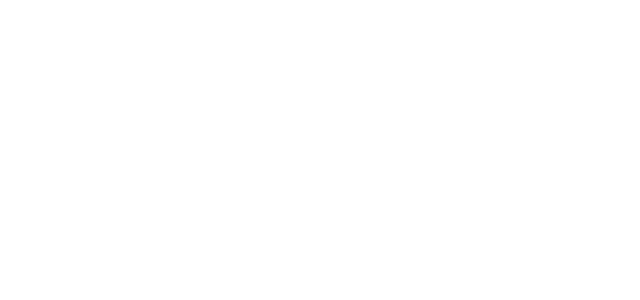
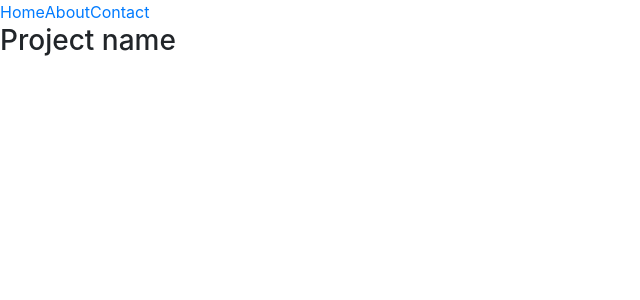
Before and after one commit to emad22/PROFILE, an Angular app: page / in a window 1280 px wide. Shown: the top 300 px of the page, without its empty margins (0-640 px from the left). Built offline with nearby package versions, Linux system fonts and the light colour scheme.

Commit message:
Update NavBar

```diff
--- a/src/app/app.component.html
+++ b/src/app/app.component.html
@@ -18,3 +18,4 @@
   </li>
 </ul>
  -->
+<app-navbar></app-navbar>
--- a/src/app/navbar/navbar.component.html
+++ b/src/app/navbar/navbar.component.html
@@ -1,3 +1,8 @@
-<p>
-  navbar works!
-</p>
+<div class="masthead">
+  <ul class="nav nav-pills pull-right">
+    <li class="active"><a href="#">Home</a></li>
+    <li><a href="#">About</a></li>
+    <li><a href="#">Contact</a></li>
+  </ul>
+  <h3 class="muted">Project name</h3>
+</div>
```
